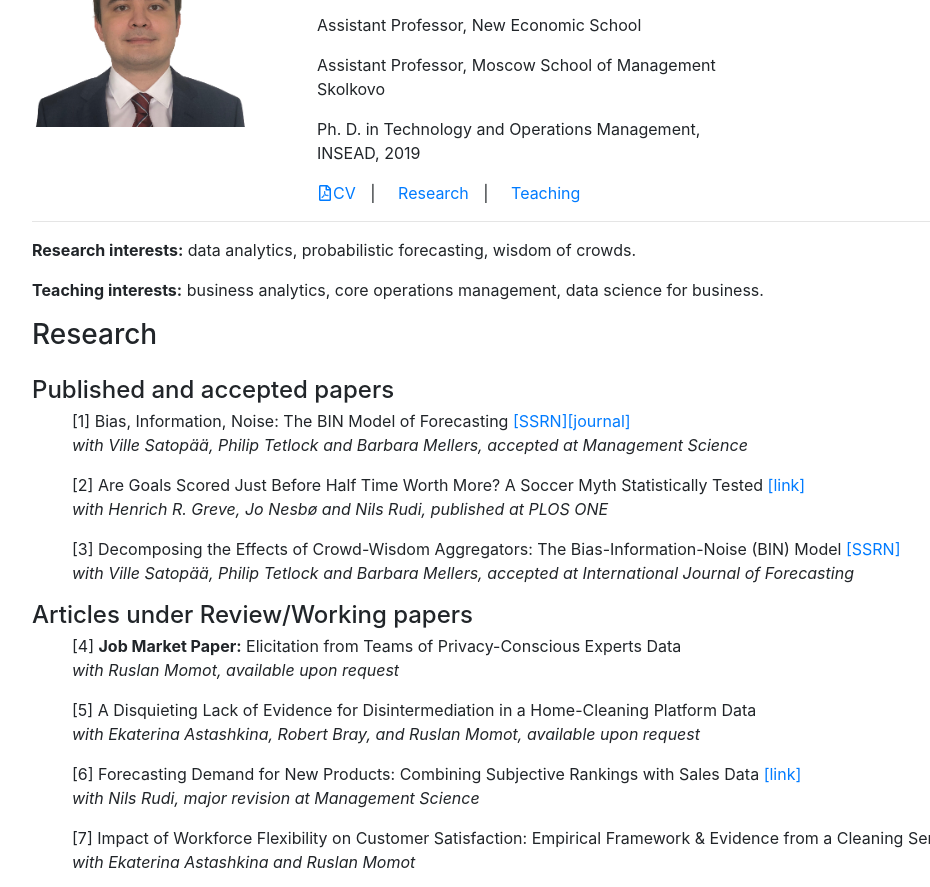
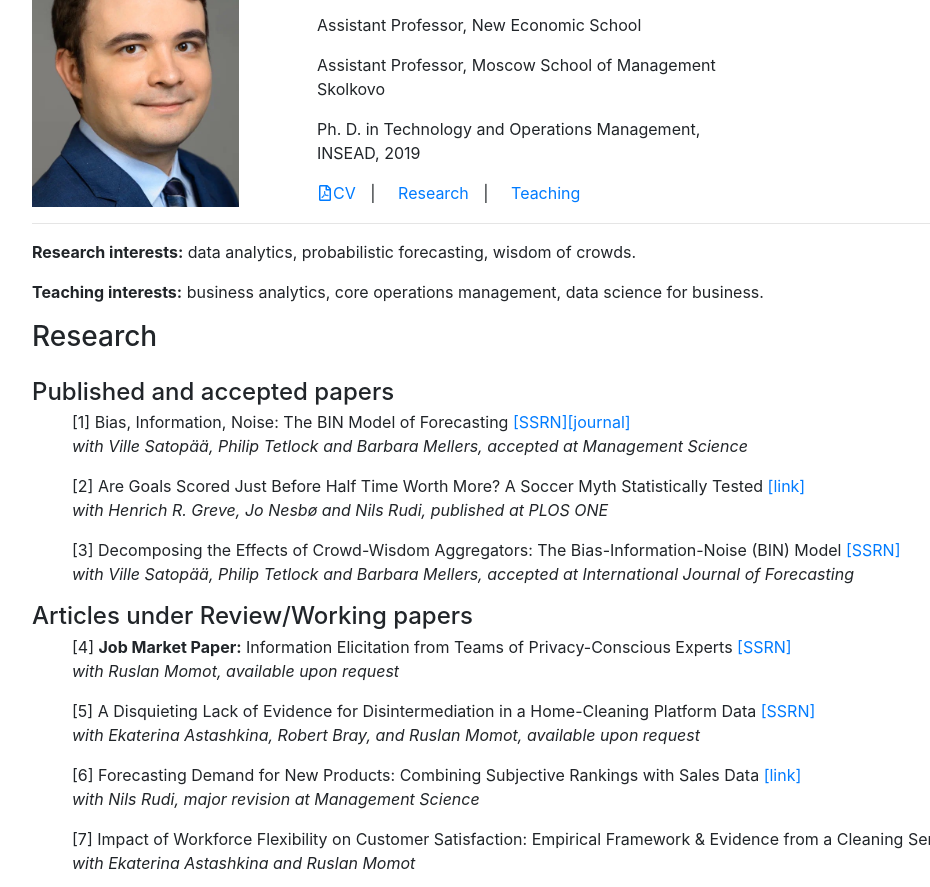
Before and after one commit to marat-r-salikhov/marat-r-salikhov.github.io, a plain HTML site: page index.html in a window 1280 px wide. Shown: the part 129-1016 px from the top of the page, without its empty margins (53-983 px from the left). Drawn offline with nearby package versions, Linux system fonts and the light colour scheme.

Commit message:
Updated profile pic and info

```diff
--- a/index.html
+++ b/index.html
@@ -43,7 +43,7 @@
     <!-- Page Features -->
     <div class="row">
         <div class="col-lg-3">
-            <p><img class="img-responsive" width="217" height="200" src="profile.jpeg"></p>
+            <p><img class="img-responsive" width="207" height="280" src="Marat_Salikhov_HS2.jpg"></p>
         </div>
         <div class="col-lg-5 col-md-3 mb-6">
             <h2>Marat Salikhov</h2>
@@ -107,14 +107,15 @@
                         <div class="subheading mb-2">
                             <ul style="list-style-type:none;">
                                 <li>
-                                    [4] <b>Job Market Paper:</b> Elicitation from Teams of Privacy-Conscious Experts
-                                     Data
-                                     <p class="font-italic">with Ruslan Momot, available upon request</p>
+                                    [4] <b>Job Market Paper:</b> Information Elicitation from Teams of Privacy-Conscious Experts
+                                    <a href="https://papers.ssrn.com/abstract=4248487">[SSRN]</a>
+                                    <p class="font-italic">with Ruslan Momot, available upon request</p>
                                  </li>
 
                                  <li>
                                     [5] A Disquieting Lack of Evidence for Disintermediation in a Home-Cleaning Platform
                                      Data
+                                     <a href="https://papers.ssrn.com/abstract=4244111">[SSRN]</a>
                                      <p class="font-italic">with Ekaterina Astashkina, Robert Bray, and Ruslan Momot, available upon request</p>
                                  </li>
 
```
Also changed, not shown: Marat_Salikhov_HS2.jpeg (deleted), Marat_Salikhov_HS2.jpg (added), profile copy.jpg (deleted), profile.jpeg (deleted).
